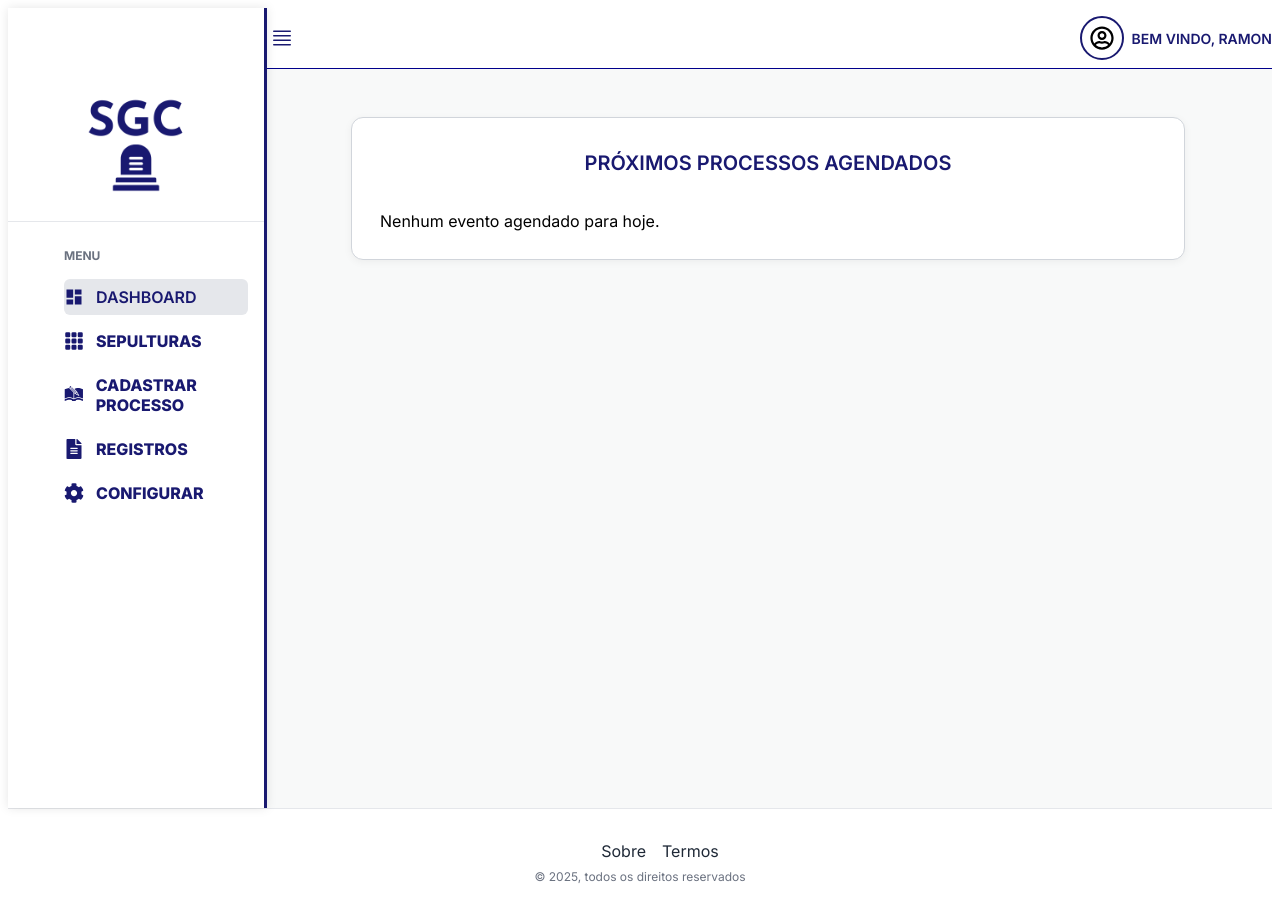
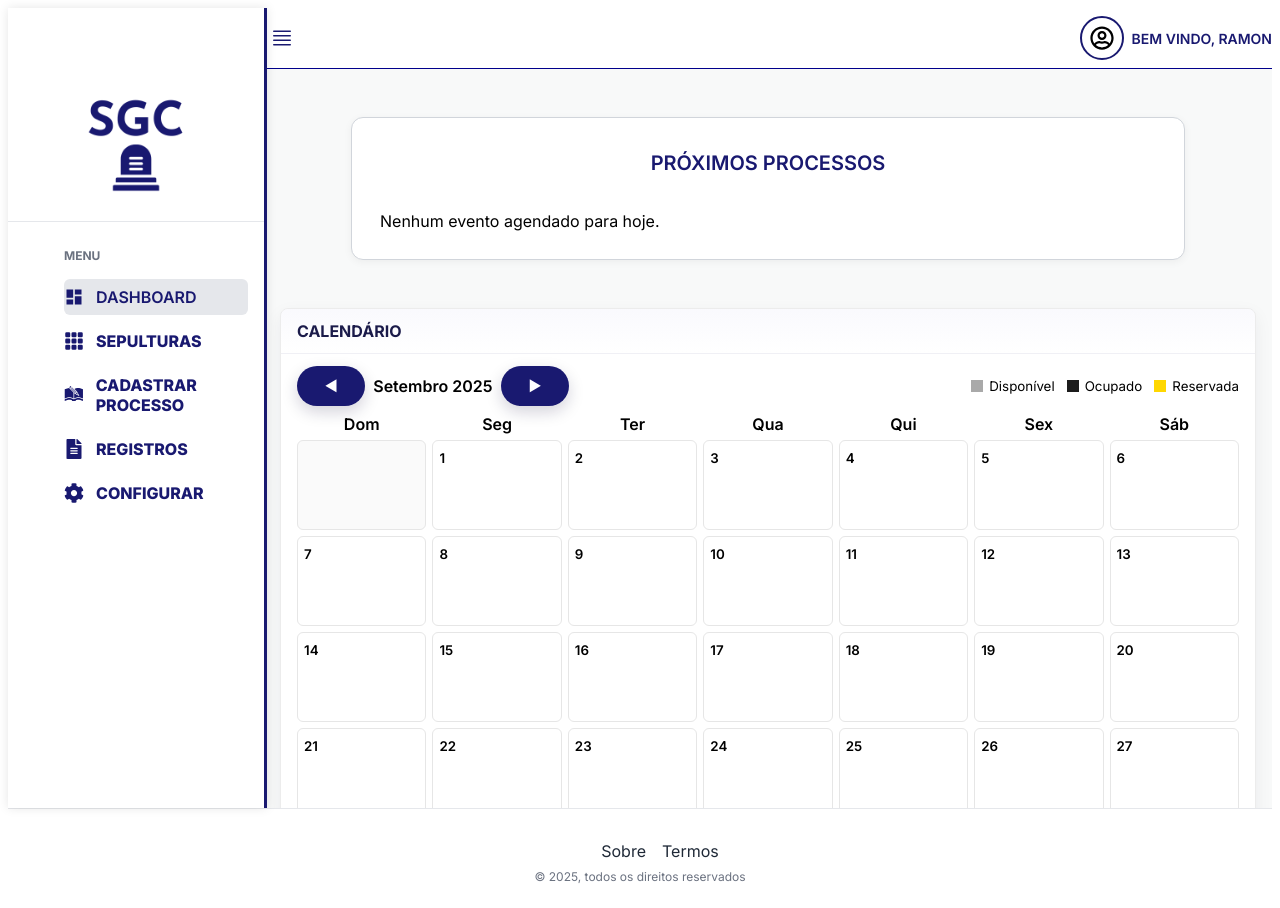
Before and after one commit to ramonlopes23/fatec-lab-sgc-front-end, a React (Vite) app in the folder front-cemiterio/: page /home in a window 1280 px wide. Built offline with nearby package versions, Linux system fonts and the light colour scheme; data requests are answered from the project's data file.

Commit message:
calendar

```diff
--- /dev/null
+++ b/front-cemiterio/src/components/Calendar/index.jsx
@@ -0,0 +1,190 @@
+// ...existing code...
+import React, { useState, useMemo, useEffect } from "react";
+import { Card, CardHeader, CardBody, CalendarGrid, DayCell, DayButton, Legend } from "./styles";
+import { Btn } from "../Dashboard/styles";
+
+export default function Calendar({ processos = [] }) {
+  const hoje = new Date();
+  const [anoMes, setAnoMes] = useState({ year: hoje.getFullYear(), month: hoje.getMonth() });
+  const [open, setOpen] = useState(false);
+  const [dataSelecionada, setDataSelecionada] = useState(null);
+  const [sepultamentosDia, setSepultamentosDia] = useState([]);
+
+  const eventosFonte = useMemo(() => {
+    if (!processos || processos.length === 0) return [];
+    return processos
+      .map(p => {
+        const dataRaw = p.dh_sep || p.data || p.dataSepultamento || "";
+        const parseDateKey = (d) => {
+          if (!d) return null;
+          if (/^\d{4}-\d{2}-\d{2}/.test(String(d))) return String(d).slice(0,10);
+          const parsed = new Date(d);
+          if (isNaN(parsed)) return null;
+          const y = parsed.getFullYear();
+          const m = String(parsed.getMonth()+1).padStart(2,'0');
+          const day = String(parsed.getDate()).padStart(2,'0');
+          return `${y}-${m}-${day}`;
+        };
+        const dataKey = parseDateKey(dataRaw);
+        return {
+          id: `${p._type ?? "proc"}-${p.id ?? p._id ?? Math.random().toString(36).slice(2,9)}`,
+          nomeFalecido: p.nome_fal || p.nome || p.falecido?.nome || "—",
+          data: dataKey,
+          horario: p.horario || "",
+          quadra: p.quadra_num ?? p.quadra_sep ?? p.quadra ?? "",
+          cova: p.num_sepultura ?? p.num_cova ?? p.numero ?? "",
+          status: p.status ?? "",
+          reservada: !!(p.concessao && p.concessao.ativa) || false,
+        };
+      })
+      .filter(e => !!e.data);
+  }, [processos]);
+
+  const corPorStatus = (status, reservada) => {
+    const s = String(status || "").toLowerCase();
+    if (reservada && s.includes("ocup")) return "#000000";
+    if (reservada) return "#FFD700";
+    if (s.includes("ocup")) return "#1C1C1C";
+    if (s.includes("indispon")) return "#B22222";
+    return "#A9A9A9";
+  };
+
+  const formatDateKey = (date) => {
+    if (!date) return null;
+    const y = date.getFullYear();
+    const m = String(date.getMonth() + 1).padStart(2, "0");
+    const d = String(date.getDate()).padStart(2, "0");
+    return `${y}-${m}-${d}`;
+  };
+
+  const eventosPorData = useMemo(() => {
+    const map = {};
+    eventosFonte.forEach((s) => {
+      map[s.data] = map[s.data] || [];
+      map[s.data].push(s);
+    });
+    return map;
+  }, [eventosFonte]);
+
+  const semanasDoMes = useMemo(() => {
+    const { year, month } = anoMes;
+    const primeiro = new Date(year, month, 1);
+    const ultimo = new Date(year, month + 1, 0);
+    const primeiraSemanaDia = primeiro.getDay();
+    const totalDias = ultimo.getDate();
+    const dias = [];
+    for (let i = 0; i < primeiraSemanaDia; i++) dias.push(null);
+    for (let d = 1; d <= totalDias; d++) dias.push(new Date(year, month, d));
+    while (dias.length % 7 !== 0) dias.push(null);
+    const semanas = [];
+    for (let i = 0; i < dias.length; i += 7) semanas.push(dias.slice(i, i + 7));
+    return semanas;
+  }, [anoMes]);
+
+  const abrirDia = (date) => {
+    const key = formatDateKey(date);
+    setDataSelecionada(key);
+    setSepultamentosDia(eventosPorData[key] || []);
+    setOpen(true);
+  };
+
+  const voltarMes = () => setAnoMes(s => {
+    const m = s.month - 1;
+    if (m < 0) return { year: s.year - 1, month: 11 };
+    return { year: s.year, month: m };
+  });
+  const avancarMes = () => setAnoMes(s => {
+    const m = s.month + 1;
+    if (m > 11) return { year: s.year + 1, month: 0 };
+    return { year: s.year, month: m };
+  });
+
+  useEffect(() => {
+    if (!open) {
+      setDataSelecionada(null);
+      setSepultamentosDia([]);
+    }
+  }, [open]);
+
+  const nomesSemana = ["Dom", "Seg", "Ter", "Qua", "Qui", "Sex", "Sáb"];
+  const nomesMes = ["Janeiro","Fevereiro","Março","Abril","Maio","Junho","Julho","Agosto","Setembro","Outubro","Novembro","Dezembro"];
+
+  return (
+    <Card style={{ marginTop: 16 }}>
+      <CardHeader>CALENDÁRIO</CardHeader>
+      <CardBody>
+        <div style={{ display: "flex", justifyContent: "space-between", marginBottom: 8 }}>
+          <div style={{ display: "flex", gap: 8, alignItems: "center" }}>
+            <Btn onClick={voltarMes} aria-label="Mês anterior">◀</Btn>
+            <div style={{ fontWeight: 600 }}>{nomesMes[anoMes.month]} {anoMes.year}</div>
+            <Btn onClick={avancarMes} aria-label="Próximo mês">▶</Btn>
+          </div>
+
+          <Legend>
+            <div style={{ display: "flex", gap: 6, alignItems: "center" }}>
+              <div style={{ width: 12, height: 12, background: '#A9A9A9' }} /> <small>Disponível</small>
+            </div>
+            <div style={{ display: "flex", gap: 6, alignItems: "center" }}>
+              <div style={{ width: 12, height: 12, background: '#1C1C1C' }} /> <small>Ocupado</small>
+            </div>
+            <div style={{ display: "flex", gap: 6, alignItems: "center" }}>
+              <div style={{ width: 12, height: 12, background: '#FFD700' }} /> <small>Reservada</small>
+            </div>
+          </Legend>
+        </div>
+
+        <CalendarGrid>
+          {nomesSemana.map(n => <div key={n} style={{ textAlign: "center", fontWeight: 600 }}>{n}</div>)}
+          {semanasDoMes.map((sem, i) => (
+            <React.Fragment key={i}>
+              {sem.map((dia, idx) => {
+                const key = formatDateKey(dia);
+                const eventos = key ? (eventosPorData[key] || []) : [];
+                const cor = eventos.length ? corPorStatus(eventos[0].status, eventos[0].reservada) : '#fff';
+                return (
+                  <DayCell key={idx} isCurrentMonth={!!dia}>
+                    {dia ? (
+                      <DayButton onClick={() => abrirDia(dia)}>
+                        <div style={{ display: 'flex', justifyContent: 'space-between' }}>
+                          <div style={{ fontWeight: 600 }}>{dia.getDate()}</div>
+                          <div style={{ width: 14, height: 14, borderRadius: 3, background: eventos.length ? cor : 'transparent', border: eventos.length ? '1px solid #ccc' : 'none' }} />
+                        </div>
+                        <div style={{ marginTop: 8, fontSize: 12, color: '#666' }}>
+                          {eventos.slice(0,2).map(e => <div key={e.id} style={{ whiteSpace: 'nowrap', overflow: 'hidden', textOverflow: 'ellipsis' }}>{e.nomeFalecido}</div>)}
+                        </div>
+                      </DayButton>
+                    ) : null}
+                  </DayCell>
+                );
+              })}
+            </React.Fragment>
+          ))}
+        </CalendarGrid>
+
+        {open && (
+          <div style={{ position: 'fixed', inset: 0, background: 'rgba(0,0,0,0.35)', display: 'flex', alignItems: 'center', justifyContent: 'center', zIndex: 1200 }}>
+            <div style={{ width: 560, maxHeight: '80vh', overflowY: 'auto', background: '#fff', borderRadius: 8, padding: 16 }}>
+              <div style={{ display: 'flex', justifyContent: 'space-between', alignItems: 'center' }}>
+                <h3 style={{ margin: 0 }}>Sepultamentos em {dataSelecionada}</h3>
+                <button onClick={() => setOpen(false)}>Fechar</button>
+              </div>
+              <div style={{ marginTop: 12 }}>
+                {sepultamentosDia.length === 0 ? (
+                  <div style={{ color: '#666' }}>Nenhum sepultamento registrado neste dia.</div>
+                ) : sepultamentosDia.map(s => (
+                  <div key={s.id} style={{ borderLeft: `4px solid ${corPorStatus(s.status, s.reservada)}`, padding: 10, marginBottom: 8, borderRadius: 4 }}>
+                    <div style={{ fontWeight: 700 }}>{s.nomeFalecido}</div>
+                    {s.horario ? <div style={{ color: '#555' }}>Horário: {s.horario}</div> : null}
+                    <div style={{ color: '#555' }}>Quadra: {s.quadra} • Cova: {s.cova}</div>
+                    <div style={{ marginTop: 6, fontSize: 12, color: '#333' }}>{String(s.status)}{s.reservada ? ' • Reservada' : ''}</div>
+                  </div>
+                ))}
+              </div>
+            </div>
+          </div>
+        )}
+      </CardBody>
+    </Card>
+  );
+}
+// ...existing code...
--- /dev/null
+++ b/front-cemiterio/src/components/Calendar/styles.js
@@ -0,0 +1,55 @@
+import styled from "styled-components";
+
+export const Card = styled.div`
+  background: #fff;
+  border-radius: 8px;
+  box-shadow: 0 6px 18px rgba(15,13,58,0.06);
+  overflow: hidden;
+  border: 1px solid #ececec;
+`;
+
+export const CardHeader = styled.div`
+  padding: 12px 16px;
+  font-weight: 700;
+  color: #1b1b4a;
+  border-bottom: 1px solid #f0f0f5;
+  background: linear-gradient(180deg, rgba(246,246,252,0.6), transparent);
+`;
+
+export const CardBody = styled.div`
+  padding: 12px 16px;
+`;
+
+/* grade do calendário */
+export const CalendarGrid = styled.div`
+  display: grid;
+  grid-template-columns: repeat(7, 1fr);
+  gap: 6px;
+`;
+
+/* célula do dia */
+export const DayCell = styled.div`
+  min-height: 90px;
+  border: 1px solid #e6e6e6;
+  border-radius: 6px;
+  padding: 6px;
+  background: ${p => (p.isCurrentMonth ? "#fff" : "#fafafa")};
+  box-sizing: border-box;
+`;
+
+/* botão interno do dia (full area) */
+export const DayButton = styled.button`
+  width: 100%;
+  text-align: left;
+  border: none;
+  background: transparent;
+  padding: 0;
+  cursor: pointer;
+`;
+
+/* legenda simples */
+export const Legend = styled.div`
+  display: flex;
+  gap: 12px;
+  align-items: center;
+`;
--- a/front-cemiterio/src/components/Dashboard/index.jsx
+++ b/front-cemiterio/src/components/Dashboard/index.jsx
@@ -148,7 +148,7 @@ export default function Dashboard() {
     return (
         <DashboardWrapper>
             <Card>
-                <CardHeader>PRÓXIMOS PROCESSOS AGENDADOS</CardHeader>
+                <CardHeader>PRÓXIMOS PROCESSOS</CardHeader>
                 <CardBody>
                     {processosHoje.length ? processosHoje.map((p) => (
                         <ProcessItem key={`${p._type}-${p.id}`}>
--- a/front-cemiterio/src/pages/Cadastros/index.jsx
+++ b/front-cemiterio/src/pages/Cadastros/index.jsx
@@ -624,7 +624,7 @@ export default function Cadastros() {
                                                         const isReserved = String(c.status ?? "").toLowerCase().includes("reserv");
                                                         return (
                                                             <option key={String(c.id ?? `${c.quadra_cova}-${c.num_cova}`)} value={val}>
-                                                                {val}{isReserved}{isReserved ? "(Reservada)" : ""}
+                                                                {val}{isReserved}{isReserved ? "(Particular)" : ""}
                                                             </option>
                                                         )
                                                     })}
--- a/front-cemiterio/src/pages/Home/index.jsx
+++ b/front-cemiterio/src/pages/Home/index.jsx
@@ -2,12 +2,14 @@ import React from "react";
 import Footer from "../../components/Footer";
 import MainLayout from "../../layout/MainLayout";
 import Dashboard from "../../components/Dashboard";
+import Calendar from "../../components/Calendar";
 
 export default function Home() {
     return (
         <div>
             <MainLayout>
                 <Dashboard />
+                <Calendar />
             </MainLayout>
             <Footer />
         </div>
--- a/front-cemiterio/src/pages/VerMapa/index.jsx
+++ b/front-cemiterio/src/pages/VerMapa/index.jsx
@@ -469,7 +469,7 @@ export default function VerMapa() {
     const isOccupiedForModal = String(selectedCova?.status || "").toLowerCase().includes("ocup") || !!sepDataForModal;
     const tipoForModal = selectedCova?.tipo_cova ?? selectedCova?.cova?.tipo_cova ?? sepDataForModal?.tipo_cova ?? sepDataForModal?.tipo_sep ?? "-";
     const capacidadeForModal = selectedCova?.capacidade ?? selectedCova?.cova?.capacidade ?? selectedCova?.sep?.capacidade ?? sepDataForModal?.capacidade ?? "-";
-    const observacoesForModal = selectedCova?.obs ?? selectedCova.cova?.obs ?? "-";
+    const observacoesForModal = selectedCova?.obs ?? selectedCova?.cova?.obs ?? "-";
     const numeroForModal = sepDataForModal?.num_sepultura_sep ?? sepDataForModal?.num_sepultura ?? sepDataForModal?.numero ?? selectedCova?.numero ?? "-";
     /* const nomeSepForModal = sepDataForModal?.nome_sep ?? sepDataForModal?.falecido?.nome_fal ?? sepDataForModal?.falecido?.nome ?? null; */
 
@@ -670,7 +670,7 @@ export default function VerMapa() {
                                     ) : null}
 
                                     <Field>
-                                        <Label>Observações</Label>
+                                        <Label>Observações: </Label>
                                         <Textarea name="obs" value={formCova.obs || ""} onChange={handleCovaChange}></Textarea>
                                     </Field>
                                 </ColumnRight>
```
